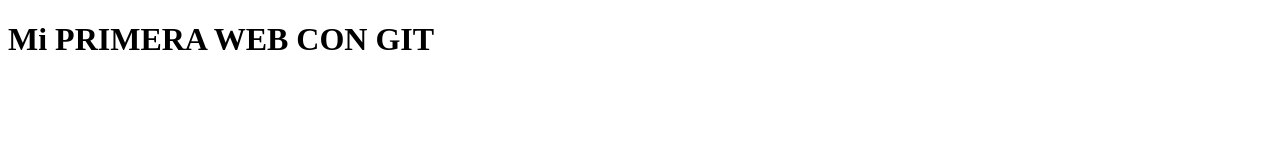
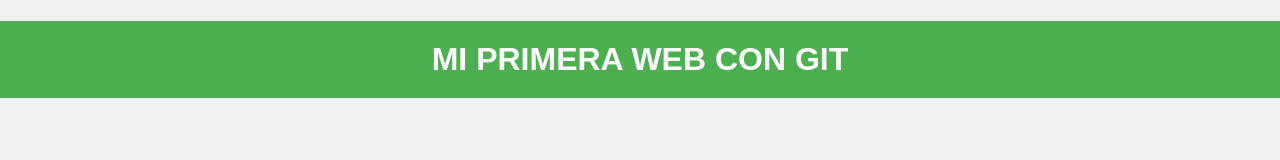
Before and after one commit to DanielGG32/Ejercicio_Unidad5_web-, a plain HTML site: page index.html in a window 1280 px wide. Drawn offline with Linux system fonts and the light colour scheme.

Commit message:
Pagina web inicial y estilo

```diff
--- a/index.html
+++ b/index.html
@@ -4,8 +4,9 @@
     <meta charset="UTF-8">
     <meta name="viewport" content="width=device-width, initial-scale=1.0">
     <title>Document</title>
+    <link rel="stylesheet" href="styles.css">
 </head>
 <body>
-    <h1>Mi PRIMERA WEB CON GIT</h1>
+    <h1>MI PRIMERA WEB CON GIT</h1>
 </body>
 </html>
--- /dev/null
+++ b/styles.css
@@ -0,0 +1,14 @@
+body {
+    font-family: Arial, sans-serif;
+    background-color: #f0f0f0;
+    color: #333;
+    margin: 0;
+    padding: 0;
+}
+
+h1 {
+    background-color: #4CAF50;
+    color: white;
+    padding: 20px;
+    text-align: center;
+}
```
